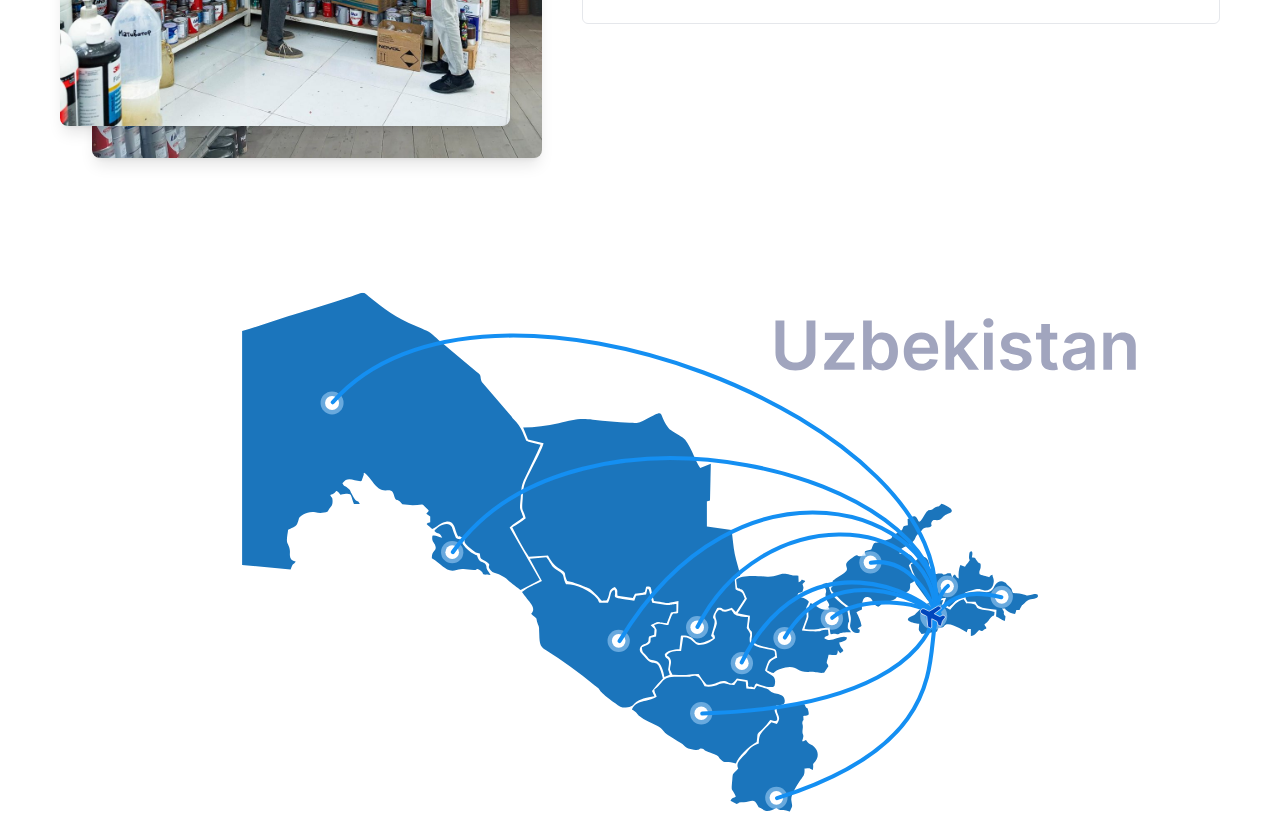
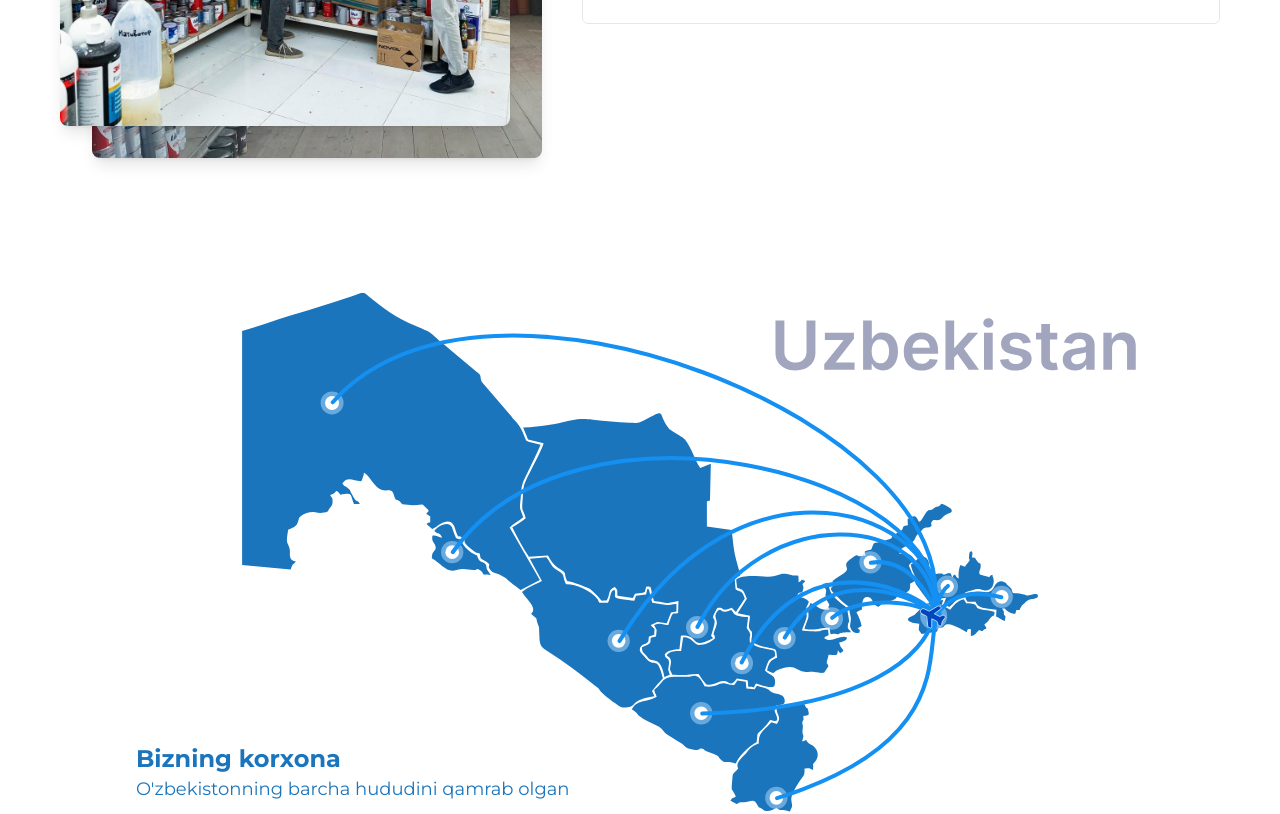
Before and after one commit to atabekdeveloper/arsa, a React (Vite) app: page / in a window 1280 px wide. Shown: the part 1300-2114 px from the top of the page. Built offline with nearby package versions, Linux system fonts and the light colour scheme.

Commit message:
Updated design

```diff
--- a/src/components/blocks/Map/index.tsx
+++ b/src/components/blocks/Map/index.tsx
@@ -4,8 +4,12 @@ import map from 'src/assets/images/Uzbekistan.svg';
 
 export const Map: React.FC = () => {
   return (
-    <div className="container">
+    <div className="container relative mb-10" data-aos="zoom-in">
       <img className="max-w-full" src={map} alt="Uzbekistan" />
+      <div className="static text-center lg:absolute lg:text-left bottom-24 left-24 text-primary">
+        <h3 className="text-xl font-bold md:text-2xl">Bizning korxona</h3>
+        <p className="text-base md:text-lg">O'zbekistonning barcha hududini qamrab olgan</p>
+      </div>
     </div>
   );
 };
--- a/src/locales/EN.ts
+++ b/src/locales/EN.ts
@@ -52,5 +52,7 @@ export const EN = {
     experience: 'Experience',
     assortments: 'Assortments',
     customers: 'Customers',
+    mapTitle: 'Our company',
+    mapDesc: 'It covers the entire territory of Uzbekistan',
   },
 };
--- a/src/locales/RU.ts
+++ b/src/locales/RU.ts
@@ -53,5 +53,7 @@ export const RU = {
     experience: 'Опыт',
     assortments: 'Ассортименты',
     customers: 'Клиенты',
+    mapTitle: 'Наша компания',
+    mapDesc: 'Охватывает всю территорию Узбекистана',
   },
 };
--- a/src/locales/UZ.ts
+++ b/src/locales/UZ.ts
@@ -55,5 +55,7 @@ export const UZ = {
     experience: 'Tajriba',
     assortments: 'Assartimentlar',
     customers: 'Mijozlar',
+    mapTitle: 'Bizning korxona',
+    mapDesc: "O'zbekistonning barcha hududini qamrab olgan",
   },
 };
```
